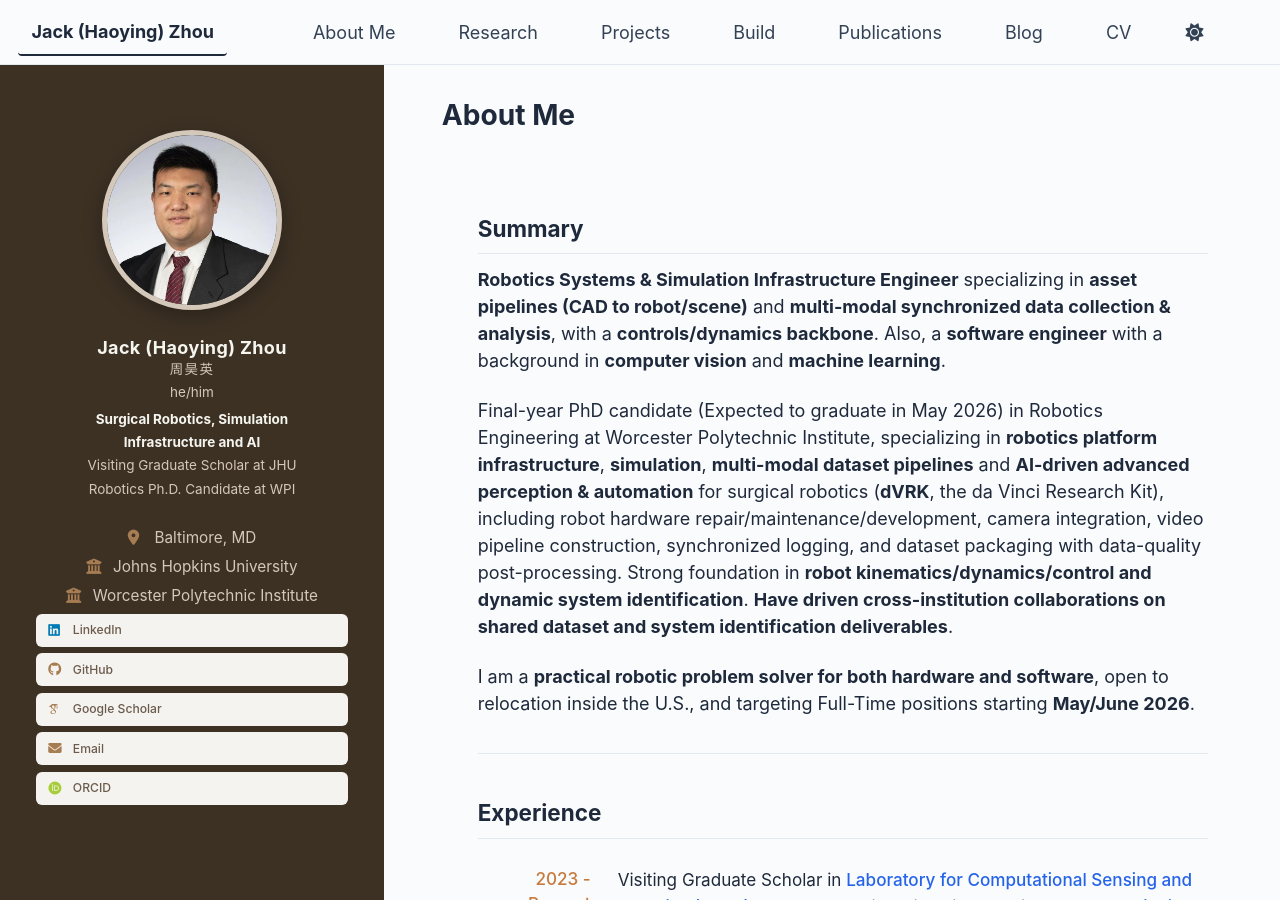
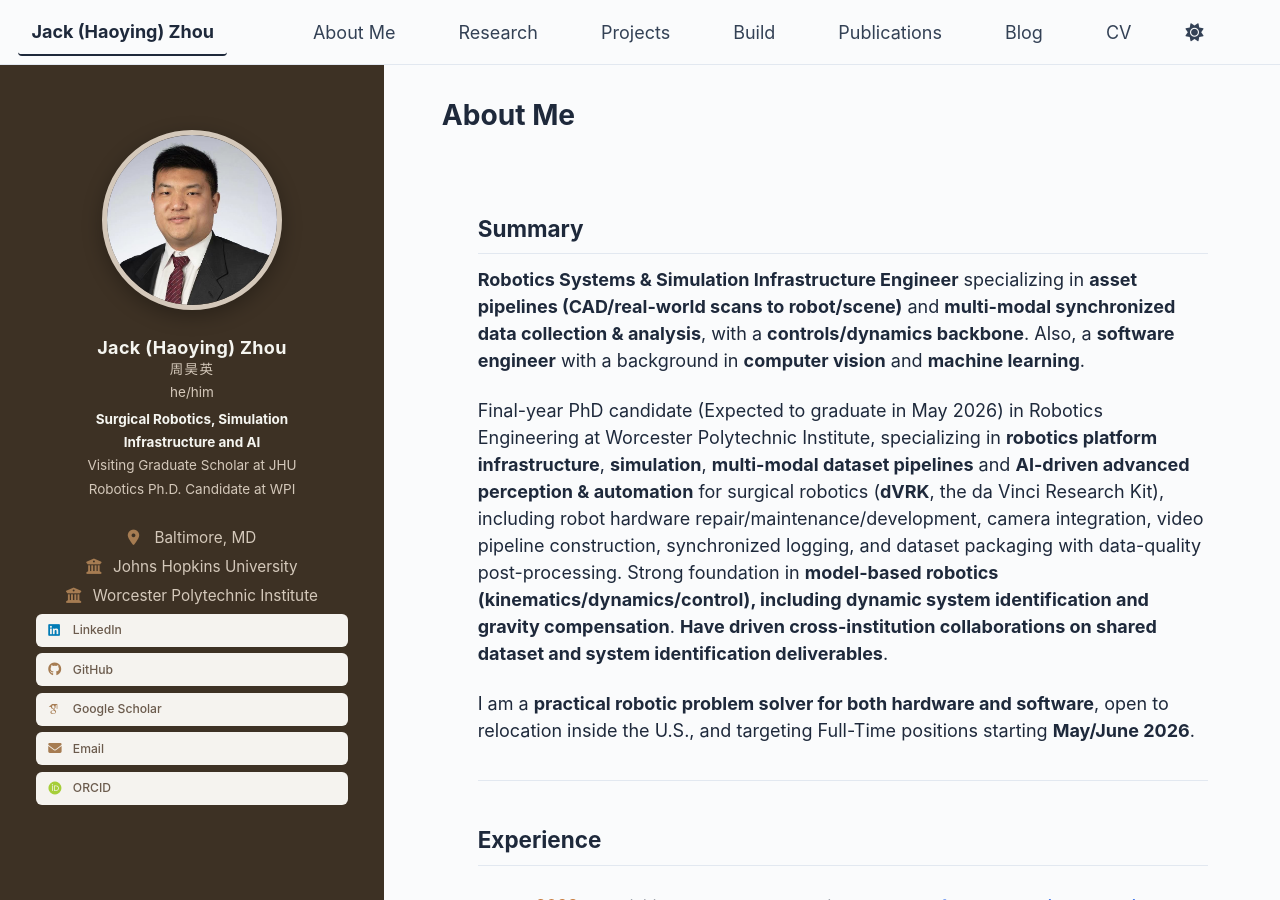
Before and after one commit to jackzhy96/jackzhy96.github.io, a Jekyll site: the page built from _pages/about.md, in a window 1280 px wide and 900 px high. Built offline with Jekyll 4.4.1, drawn with Linux system fonts in a browser that asks for light colours; some web fonts are replaced; a script bundle is joined from its source files by our own code; library files that are not in the unit come from our copies.

Commit message:
update about_me

```diff
--- a/_pages/about.md
+++ b/_pages/about.md
@@ -9,9 +9,9 @@ redirect_from:
 
 ## Summary
 
-**Robotics Systems & Simulation Infrastructure Engineer** specializing in **asset pipelines (CAD to robot/scene)** and **multi-modal synchronized data collection & analysis**, with a **controls/dynamics backbone**. Also, a **software engineer** with a background in **computer vision** and **machine learning**.
+**Robotics Systems & Simulation Infrastructure Engineer** specializing in **asset pipelines (CAD/real-world scans to robot/scene)** and **multi-modal synchronized data collection & analysis**, with a **controls/dynamics backbone**. Also, a **software engineer** with a background in **computer vision** and **machine learning**.
 
-Final-year PhD candidate (Expected to graduate in May 2026) in Robotics Engineering at Worcester Polytechnic Institute, specializing in **robotics platform infrastructure**, **simulation**, **multi-modal dataset pipelines** and **AI-driven advanced perception & automation** for surgical robotics (**dVRK**, the da Vinci Research Kit), including robot hardware repair/maintenance/development, camera integration, video pipeline construction, synchronized logging, and dataset packaging with data-quality post-processing. Strong foundation in **robot kinematics/dynamics/control and dynamic system identification**. **Have driven cross-institution collaborations on shared dataset and system identification deliverables**.
+Final-year PhD candidate (Expected to graduate in May 2026) in Robotics Engineering at Worcester Polytechnic Institute, specializing in **robotics platform infrastructure**, **simulation**, **multi-modal dataset pipelines** and **AI-driven advanced perception & automation** for surgical robotics (**dVRK**, the da Vinci Research Kit), including robot hardware repair/maintenance/development, camera integration, video pipeline construction, synchronized logging, and dataset packaging with data-quality post-processing. Strong foundation in **model-based robotics (kinematics/dynamics/control), including dynamic system identification and gravity compensation**. **Have driven cross-institution collaborations on shared dataset and system identification deliverables**.
 
 I am a **practical robotic problem solver for both hardware and software**, open to relocation inside the U.S., and targeting Full-Time positions starting **May/June 2026**.
 
@@ -111,7 +111,7 @@ I am a **practical robotic problem solver for both hardware and software**, open
     Led live demonstrations at the 2024 International Symposium on Medical Robotics (ISMR) <a href="https://surgical-robotics-ai.github.io/ismr-2024-workshop.html">Workshop</a>.
   </li>
   <li class="news-item">
-    <span class="news-date">2023 June:</span>
+    <span class="news-date">2023 Jun:</span>
     Started visiting scholar position at Johns Hopkins University
   </li>
 </ul>
```
